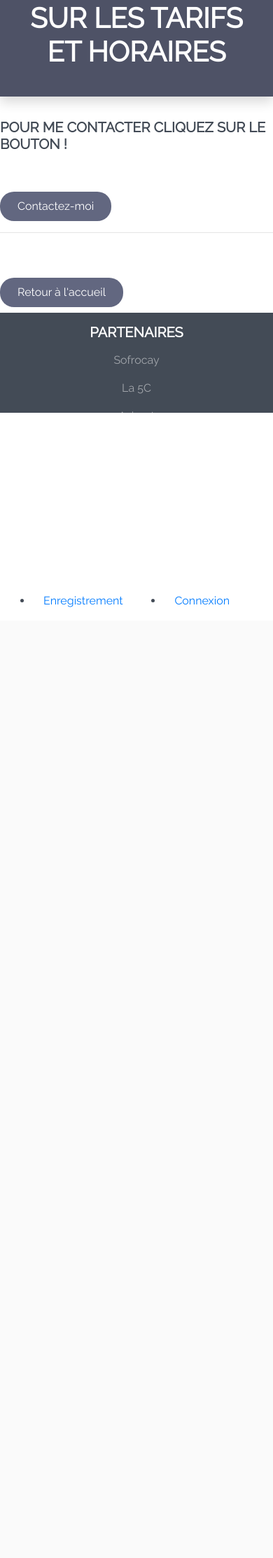
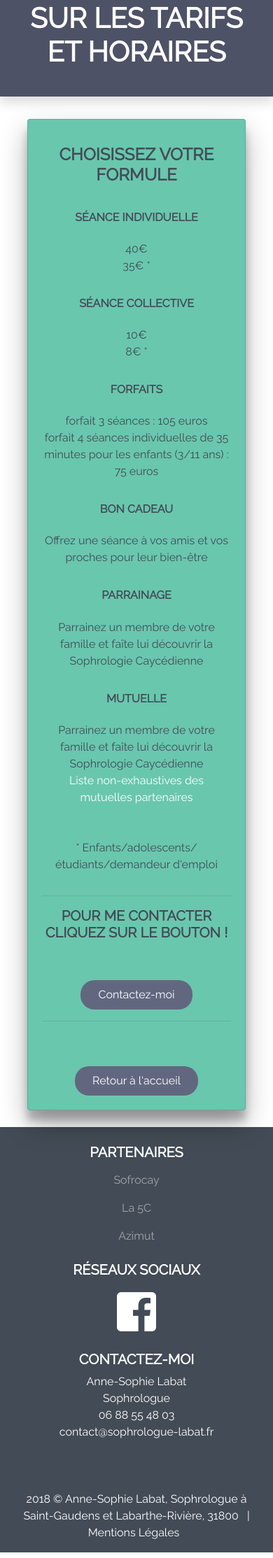
Before and after one commit to Vanoux/Sophro_NativeStage, a Symfony app: template sophrologueSite/templates/app/tarifs_horaires.html.twig in a window 390 px wide. Shown: the part 350-2577 px from the top of the page at 70% size. Before the commit the page ends 1218 px from the top, so only its background shows below. Run offline with Twig, Linux system fonts and the light colour scheme; the template is opened without the code that fills it, so the values that code supplies are empty; some libraries are stand-ins or nearby versions.

Commit message:
Footer contenu et responsive ok + page tarif

```diff
--- a/sophrologueSite/public/app.css
+++ b/sophrologueSite/public/app.css
@@ -74,7 +74,7 @@ p, ul {
 }
 .effetHover:hover {
     box-shadow: 0 14px 28px rgba(0,0,0,0.25), 0 10px 10px rgba(0,0,0,0.22);
-    background-color: #434B56;
+    background-color: #434b56;
     color:#DCDCDC;
 }
 .effetShadow {
@@ -83,6 +83,14 @@ p, ul {
 .adminText {
     text-transform: capitalize;
 }
+.linkColor:hover {
+    box-shadow: 0 14px 28px rgba(0,0,0,0.25), 0 10px 10px rgba(0,0,0,0.22);
+    color: white;
+}
+.linkColor{
+    color: white;
+}
+
 #atelierHover1:hover {
     box-shadow: 0 14px 28px rgba(0,0,0,0.25), 0 10px 10px rgba(0,0,0,0.22);
     background-color: #4CABB1;
@@ -119,7 +127,7 @@ p, ul {
 @media (max-width: 576px) {
 
 	footer {
-		height : 17vh;
+		height : auto;
 	}
 
 }
--- a/sophrologueSite/templates/app/contact.html.twig
+++ b/sophrologueSite/templates/app/contact.html.twig
@@ -11,6 +11,8 @@
             <h1 class="text-center">Retrouvez ici le Formulaire de Contact</h1>
         </div>
     </div>
+    <div class="text-center">
         <a href="{{ path('home') }}" class="btn btnSuite mt-5 px-4 py-2 effetHover" title="Retour à l'accueil">Retour à l'accueil</a>
     </div>
+</div>
     {% endblock %}
--- a/sophrologueSite/templates/app/faq.html.twig
+++ b/sophrologueSite/templates/app/faq.html.twig
@@ -30,12 +30,15 @@
     </div>
     {% endfor %}
     <!-- Retour liste Faq dashboard si admin connecté -->
+    <div class="text-center">
         {% if is_granted('ROLE_ADMIN') %}
         <a class="btn btnSuite mt-5 px-4 py-2 effetHover" href="{{ path('myFaq') }}" title="Retour à la gestion de la FAQ">Retour
             à la Faq Admin</a>
         {% else %}
-    <a href="{{ path('home') }}" class="btn btnSuite mt-5 px-4 py-2 effetHover" title="Retour à la l'accueil">Retour à
+        <a href="{{ path('home') }}" class="btn btnSuite mt-5 px-4 py-2 effetHover" title="Retour à la l'accueil">Retour
+            à
             la l'accueil</a>
         {% endif %}
     </div>
+</div>
 {% endblock %}
--- a/sophrologueSite/templates/app/tarifs_horaires.html.twig
+++ b/sophrologueSite/templates/app/tarifs_horaires.html.twig
@@ -11,10 +11,50 @@
         </div>
     </div>
 
+    <div class="container">
+        <div class="card m-4 cardInfoHome effetShadow">
+            <div class="card-body">
+                <h4 class="card-title text-center py-3 pb-4">Choisissez votre formule</h4>
+                <h6 class="card-text text-center">Séance individuelle</h6>
+                <p class="card-text text-center py-3">40€<br>
+                    35€ *
+                </p>
+                <h6 class="card-text text-center">Séance collective</h6>
+                <p class="card-text text-center py-3">10€<br>
+                    8€ *
+                </p>
+                <h6 class="card-text text-center">Forfaits</h6>
+                <p class="card-text text-center py-3">forfait 3 séances : 105 euros<br>
+                    forfait 4 séances individuelles de 35 minutes pour les enfants (3/11 ans) : 75 euros
+                </p>
+                <h6 class="card-text text-center">Bon cadeau</h6>
+                <p class="card-text text-center py-3">Offrez une séance à vos amis et vos proches pour leur
+                    bien-être</p>
+                <h6 class="card-text text-center">Parrainage</h6>
+                <p class="card-text text-center py-3">Parrainez un membre de votre famille et faîte lui découvrir
+                    la Sophrologie Caycédienne</p>
+                <h6 class="card-text text-center">Mutuelle</h6>
+                <p class="card-text text-center py-3">Parrainez un membre de votre famille et faîte lui découvrir
+                    la Sophrologie Caycédienne<br>
+                    <a href="{{ asset('doc/mutuelles_prise_en_charge_sophrologie_caycedienne.pdf') }}" title="Pdf de la liste non-exhaustives des mutuelles partenaires"
+                        class="linkColor">Liste non-exhaustives des mutuelles partenaires</a>
+                </p>
+                <p class="card-text text-center py-3"> * Enfants/adolescents/étudiants/demandeur d'emploi</p>
+
+                <hr>
+                <div class="text-center">
                     <h5>Pour me contacter cliquez sur le bouton !</h5>
-{# <a href="{{ path('contact') }}"><input type="button" value="Contactez-moi" title="Lien de contact"></a> #}
-<a href="{{ path('contact') }}" class="btn btnSuite mt-5 px-4 py-2 effetHover" value="Contactez-moi" title="Contactez-moi : Formulaire de contact">Contactez-moi</a>
+                    {# <a href="{{ path('contact') }}"><input type="button" value="Contactez-moi" title="Lien de contact"></a>
+                    #}
+                    <a href="{{ path('contact') }}" class="btn btnSuite mt-5 px-4 py-2 effetHover" value="Contactez-moi"
+                        title="Contactez-moi : Formulaire de contact">Contactez-moi</a>
+                </div>
                 <hr>
-<a href="{{ path('home') }}" class="btn btnSuite mt-5 px-4 py-2 effetHover" title="Retour à l'accueil">Retour à l'accueil</a>
+                <div class="text-center">
+                    <a href="{{ path('home') }}" class="btn btnSuite mt-5 px-4 py-2 effetHover" title="Retour à l'accueil">Retour
+                        à l'accueil</a>
+                </div>
+            </div>
+        </div>
     </div>
         {% endblock %}
--- a/sophrologueSite/templates/base.html.twig
+++ b/sophrologueSite/templates/base.html.twig
@@ -8,6 +8,8 @@
     {% block stylesheets %}
     <!-- Google Font -->
     <link href="https://fonts.googleapis.com/css?family=Raleway" rel="stylesheet">
+    <!-- Font Awesome -->
+    <link rel="stylesheet" href="https://use.fontawesome.com/releases/v5.7.0/css/all.css" integrity="sha384-lZN37f5QGtY3VHgisS14W3ExzMWZxybE1SJSEsQp9S+oqd12jhcu+A56Ebc1zFSJ" crossorigin="anonymous">
     <!-- Bootstrap 4 -->
     <link rel="stylesheet" href="https://stackpath.bootstrapcdn.com/bootstrap/4.2.1/css/bootstrap.min.css" integrity="sha384-GJzZqFGwb1QTTN6wy59ffF1BuGJpLSa9DkKMp0DgiMDm4iYMj70gZWKYbI706tWS"
         crossorigin="anonymous">
@@ -75,7 +77,7 @@
     <footer class="navbar-dark text-center py-3">
         <div class="container-fluid">
             <div class="row">
-        <div class="col-lg-4 md-4 sm-12">
+                <div class="col-lg-4 md-4 sm-12 py-2">
                     <h5 class="text-white">Partenaires</h5>
                     <ul class="navbar-nav">
                         <li class="nav-item">
@@ -90,17 +92,18 @@
                     </ul>
                 </div>
 
-        <div class="col-lg-4 md-4 sm-12">
+                <div class="col-lg-4 md-4 sm-12 py-2">
                     <h5 class="text-white">Réseaux sociaux</h5>
                     <ul class="navbar-nav">
                         <li class="nav-item">
-                        <a class="nav-link" href="https://www.facebook.com/Anne-Sophie-Sophrologue-Labarthe-Rivi%C3%A8re-268080020377888/" target="_blank" title="Allez sur mon facebook...">
-                        <i class="fab fa-facebook"></i>facebook</a>
+                            <a class="nav-link" href="https://www.facebook.com/Anne-Sophie-Sophrologue-Labarthe-Rivi%C3%A8re-268080020377888/"
+                                target="_blank" title="Allez sur mon facebook...">
+                                <i class="fab fa-facebook-square fa-4x fa-inverse effetHover"></i></a>
                         </li>
                     </ul>
                 </div>
 
-        <div class="col-lg-4 md-4 sm-12">
+                <div class="col-lg-4 md-4 sm-12 py-2">
                     <h5 class="text-white">Contactez-moi</h5>
                     <p class="text-white">Anne-Sophie Labat<br>
                         Sophrologue<br>
@@ -110,50 +113,27 @@
 
             </div>
             <!-- Mentions légale & connexion -->
-    {#<div class="col-xs-12 col-sm-12 col-md-12 mt-5 mt-sm-2 mb-0 text-center">
-            <a class="px-2" href="#">Mentions Légales</a>
-            <span class="h6">Tout droits réservés.</span>
-            {% if not app.user %}
+            <div class="col-xs-12 col-sm-12 col-md-12 mt-5 mt-sm-2 mb-0 text-center">
+                <span class="h6 text-white">2018 © Anne-Sophie Labat, Sophrologue à Saint-Gaudens et Labarthe-Rivière, 31800</span>
+                <a class="px-2 linkColor" href="#">| Mentions Légales</a>
 
-                <a class="ml-4" href="{{ path('user_registration') }}">Enregistrement</a>
-                <a class="mr-auto" href="{{ path('security_login') }}">Connexion</a>
-
-            {% else %}
-
-                <a class="mr-auto" href="{{ path('security_logout') }}">Deconnexion</a>
-
-            {% endif %}#}
-
-            <div class="col-lg-12 md-12 sm-12">
-    <ul class="navbar">
-            {% if not app.user %}
-            <li class="nav-item">
-                <a class="nav-link" href="{{ path('user_registration') }}">Enregistrement</a>
-            <li class="nav-item">
-                <a class="nav-link" href="{{ path('security_login') }}">Connexion</a>
+                <!-- Deconnexion dashboard si admin connecté -->
+                <ul class="navbar-nav ml-auto">
+                    <li class="nav-item active">
+                        {% if is_granted('ROLE_ADMIN') %}
+                        <a class="nav-link" href="{{ path('security_logout') }}">Deconnexion</a>
+                        {% endif %}
                     </li>
-            {% else %}
-            <li class="nav-item active">
-                <a class="nav-link" href="{{ path('security_logout') }}">Deconnexion</a>
-            </li>
-            {% endif %}
                 </ul>
-        </div>
             </div>
         </div>
     </footer>
 
 
-
-<!-- Footer -->
-<!-- <footer class="navbar navbar-expand-lg navbar-dark sticky-bottom shadow mt-5"> -->
-
-
     <!-- ********** SCRIPTS ********** -->
     {% block javascripts %}
     <!-- BOOTSTRAP -->
-    <script src="https://code.jquery.com/jquery-3.3.1.min.js"
-        crossorigin="anonymous"></script>
+    <script src="https://code.jquery.com/jquery-3.3.1.min.js" crossorigin="anonymous"></script>
     <script src="https://cdnjs.cloudflare.com/ajax/libs/popper.js/1.14.6/umd/popper.min.js" integrity="sha384-wHAiFfRlMFy6i5SRaxvfOCifBUQy1xHdJ/yoi7FRNXMRBu5WHdZYu1hA6ZOblgut"
         crossorigin="anonymous"></script>
     <script src="https://stackpath.bootstrapcdn.com/bootstrap/4.2.1/js/bootstrap.min.js" integrity="sha384-B0UglyR+jN6CkvvICOB2joaf5I4l3gm9GU6Hc1og6Ls7i6U/mkkaduKaBhlAXv9k"
@@ -171,11 +151,11 @@
         </button>
     </div>
 
-    {# <script>
+    <script>
         setTimeout(function () {
             $('.alert').slideUp('slow');
         }, 7000);
-    </script> #}
+    </script>
 
     {% endfor %}
     {% endfor %}
```
Also changed, not shown: sophrologueSite/templates/app/actu.html.twig (+5 -2 lines), sophrologueSite/templates/app/home.html.twig (+28 -13 lines), sophrologueSite/templates/app/sophro.html.twig (+20 -7 lines). Lines whose indentation alone changed are shown as unchanged.
